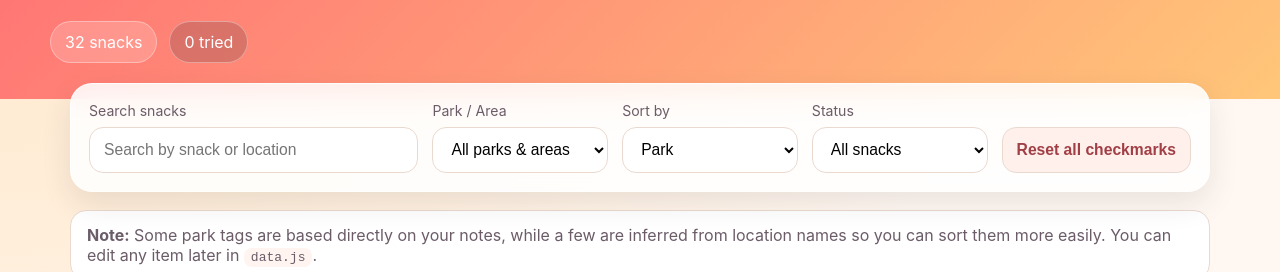
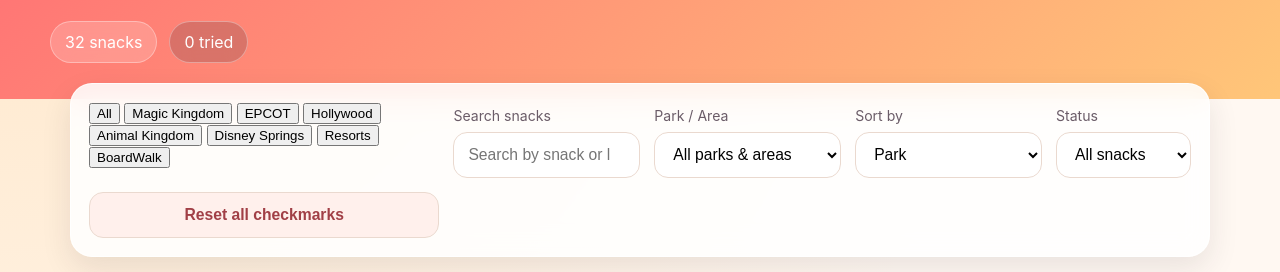
Before and after one commit to Hoff1313/Kristen_Snacks, a plain HTML site: page index.html in a window 1280 px wide. Shown: the part 221-493 px from the top of the page. Drawn offline with Linux system fonts and the light colour scheme.

Commit message:
Add park selection buttons and setPark function

```diff
--- a/index.html
+++ b/index.html
@@ -22,6 +22,16 @@
 
   <main class="container">
     <section class="controls" aria-label="Snack filters">
+<div class="parkButtons" style="margin-bottom: 10px;">
+  <button onclick="setPark('all')">All</button>
+  <button onclick="setPark('Magic Kingdom')">Magic Kingdom</button>
+  <button onclick="setPark('EPCOT')">EPCOT</button>
+  <button onclick="setPark('Hollywood Studios')">Hollywood</button>
+  <button onclick="setPark('Animal Kingdom')">Animal Kingdom</button>
+  <button onclick="setPark('Disney Springs')">Disney Springs</button>
+  <button onclick="setPark('Resort / Hotel')">Resorts</button>
+  <button onclick="setPark('BoardWalk')">BoardWalk</button>
+</div>
       <div class="searchBox">
         <label for="searchInput">Search snacks</label>
         <input id="searchInput" type="search" placeholder="Search by snack or location" />
@@ -79,6 +89,14 @@
     </article>
   </template>
 
+
+function setPark(park) {
+  state.park = park;
+  document.getElementById("parkFilter").value = park === "all" ? "all" : park;
+  render();
+}
+
+
   <script src="data.js"></script>
   <script src="app.js"></script>
 </body>
```
